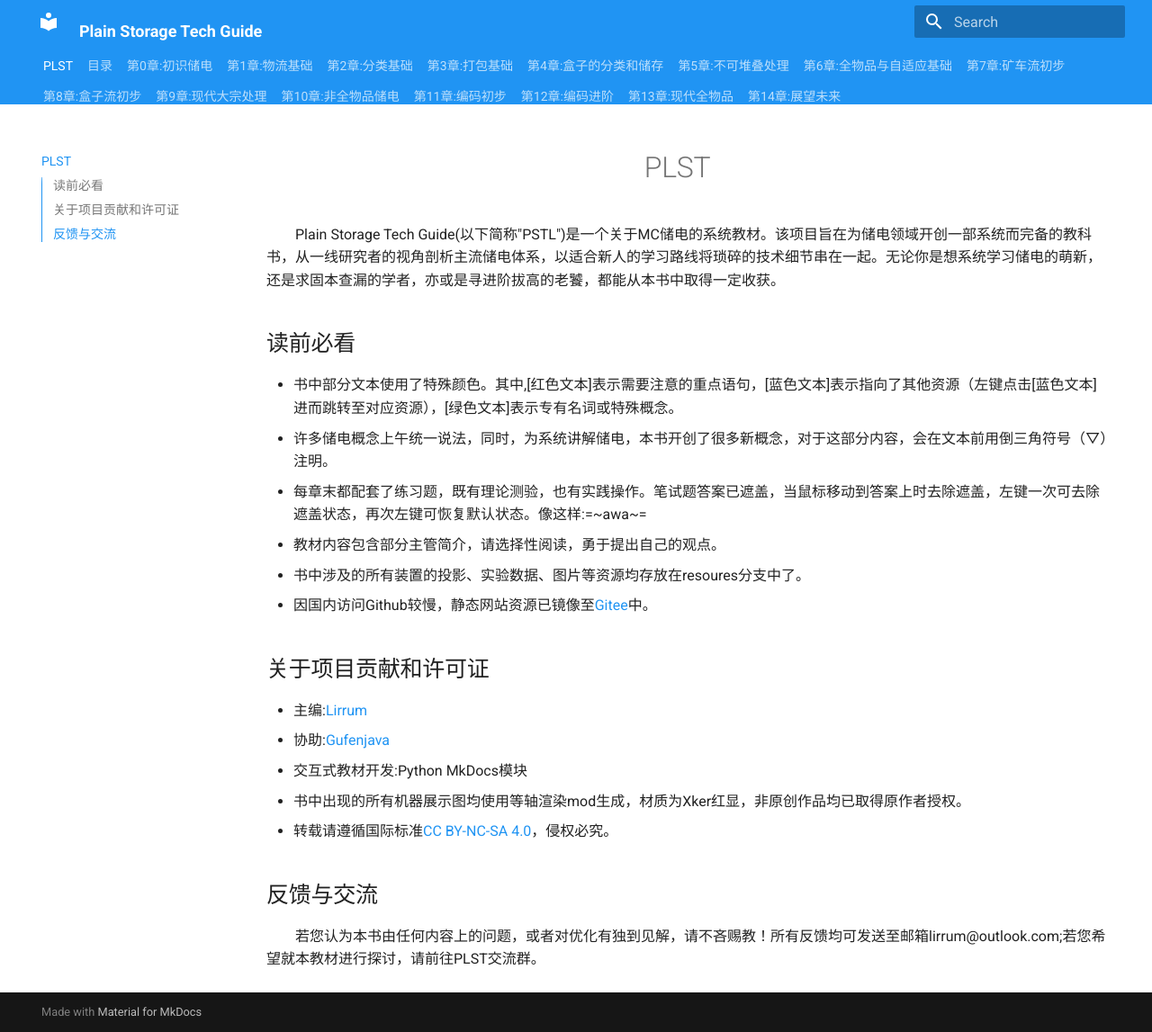
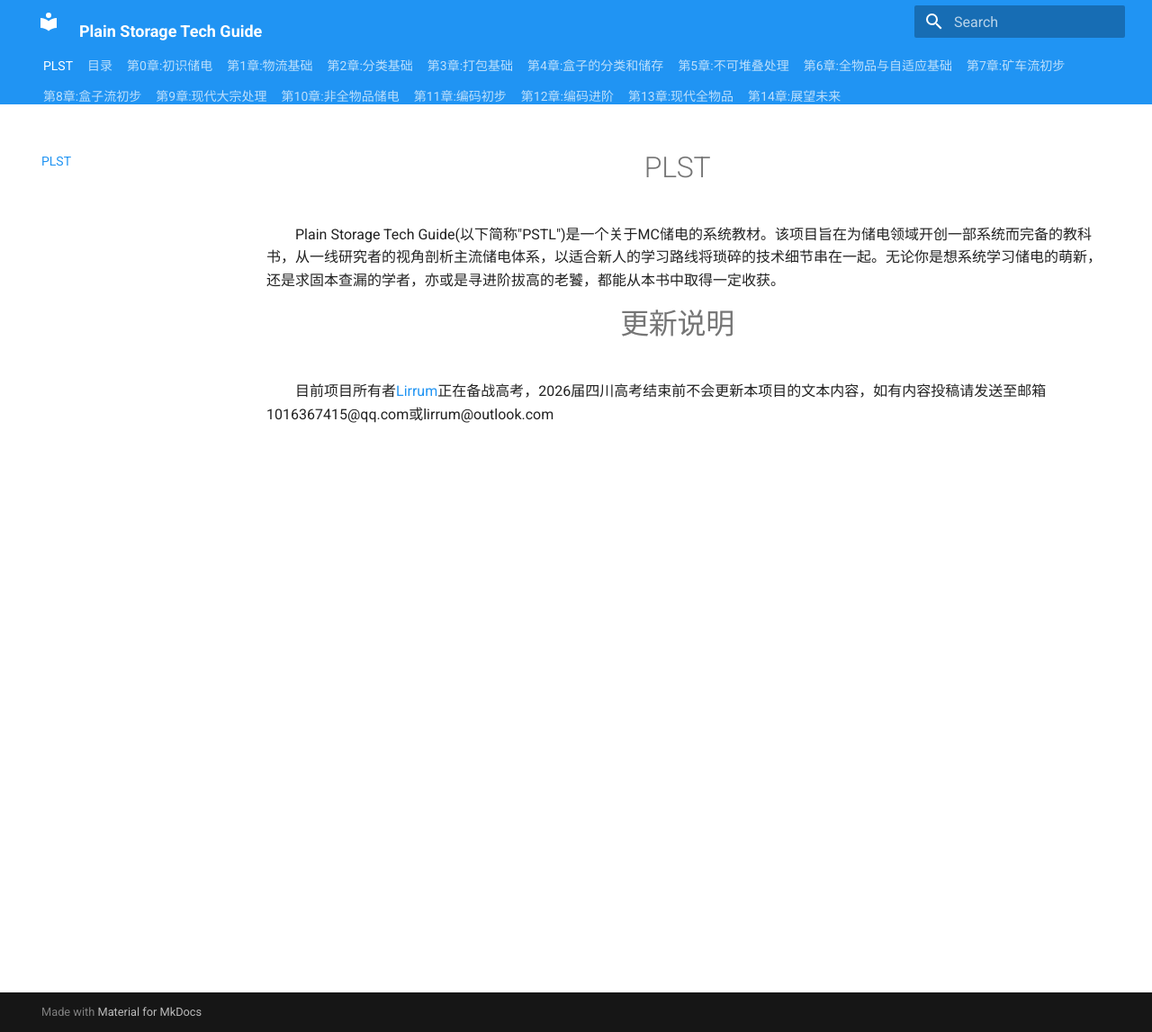
Before and after one commit to lirrum/PlainStorageTechGuide, an MkDocs documentation site: the page built from docs/index.md, in a window 1280 px wide and 1147 px high. Shown: the whole window at 90% size. Built offline with MkDocs 1.6.1 and Material for MkDocs 9.7.7, drawn with Linux system fonts in a browser that asks for light colours.

Commit message:
Add update notes and contribution guidelines
Added update notes regarding project status and contact information for contributions.

```diff
--- a/docs/index.md
+++ b/docs/index.md
@@ -1,22 +1,7 @@
 # PLST
+
 Plain Storage Tech Guide(以下简称"PSTL")是一个关于MC储电的系统教材。该项目旨在为储电领域开创一部系统而完备的教科书，从一线研究者的视角剖析主流储电体系，以适合新人的学习路线将琐碎的技术细节串在一起。无论你是想系统学习储电的萌新，还是求固本查漏的学者，亦或是寻进阶拔高的老饕，都能从本书中取得一定收获。
 
-## 读前必看
+# 更新说明
 
-- 书中部分文本使用了特殊颜色。其中,[红色文本]<red>表示需要注意的重点语句，[蓝色文本]<blue>表示指向了其他资源（左键点击[蓝色文本]<blue>进而跳转至对应资源），[绿色文本]<green>表示专有名词或特殊概念。
-- 许多储电概念上午统一说法，同时，为系统讲解储电，本书开创了很多新概念，对于这部分内容，会在文本前用倒三角符号（▽）注明。
-- 每章末都配套了练习题，既有理论测验，也有实践操作。笔试题答案已遮盖，当鼠标移动到答案上时去除遮盖，左键一次可去除遮盖状态，再次左键可恢复默认状态。像这样:=~awa~=
-- 教材内容包含部分主管简介，请选择性阅读，勇于提出自己的观点。
-- 书中涉及的所有装置的投影、实验数据、图片等资源均存放在resoures分支中了。
-- 因国内访问Github较慢，静态网站资源已镜像至[Gitee](https://gitee.com/lirrum)中。
-
-## 关于项目贡献和许可证
-
-- 主编:[Lirrum](https://github.com/lirrum)
-- 协助:[Gufenjava](https://space.bilibili.com/650610115)
-- 交互式教材开发:Python MkDocs模块
-- 书中出现的所有机器展示图均使用等轴渲染mod生成，材质为Xker红显，非原创作品均已取得原作者授权。
-- 转载请遵循国际标准[CC BY-NC-SA 4.0](https://creativecommons.org/licenses/by-nc-sa/4.0/deed.en)，侵权必究。
-
-## 反馈与交流
-若您认为本书由任何内容上的问题，或者对优化有独到见解，请不吝赐教！所有反馈均可发送至邮箱lirrum@outlook.com;若您希望就本教材进行探讨，请前往PLST交流群。
+目前项目所有者[Lirrum](https://space.bilibili.com/3546601557592878)正在备战高考，2026届四川高考结束前不会更新本项目的文本内容，如有内容投稿请发送至邮箱1016367415@qq.com或lirrum@outlook.com
```
